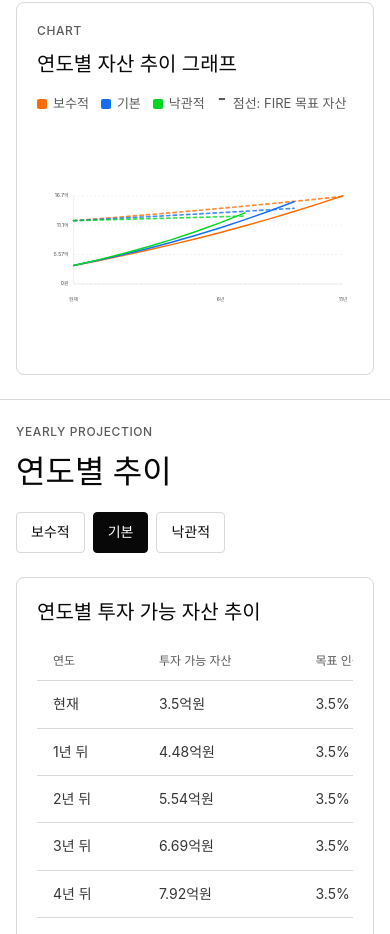
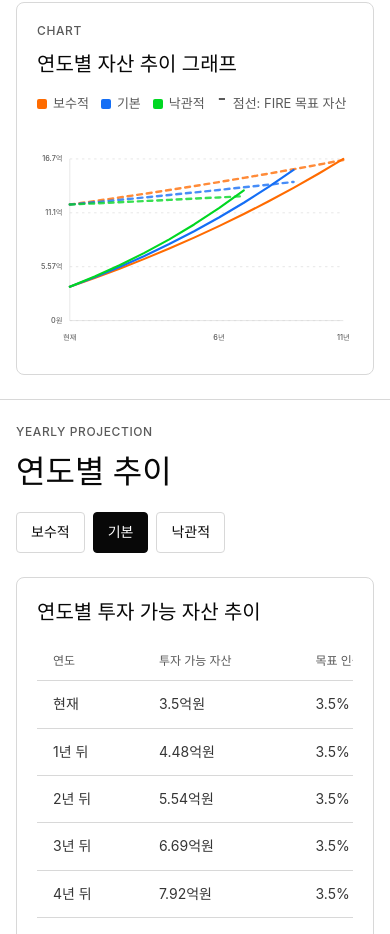
Before and after one commit to heojay/fire-calculator, a React (Vite) app: page / in a window 390 px wide. Shown: the part 3387-4321 px from the top of the page. Built offline with nearby package versions, Linux system fonts and the light colour scheme.

Commit message:
자동 인출률 시나리오 기준 수정

```diff
--- a/src/App.tsx
+++ b/src/App.tsx
@@ -1,4 +1,4 @@
-import { useId, useMemo, useState } from "react";
+import { useEffect, useId, useMemo, useState } from "react";
 import type { ReactNode } from "react";
 import {
   FIRE_PRESETS,
@@ -271,10 +271,13 @@ function ScenarioGrid({ scenarios }: { scenarios: FireScenarioResult[] }) {
 }
 
 function AssetChart({ scenarios }: { scenarios: FireScenarioResult[] }) {
+  const isMobile = useMediaQuery("(max-width: 767px)");
   const allRows = scenarios.flatMap((scenario) => scenario.projections);
-  const width = 760;
-  const height = 280;
-  const padding = { top: 24, right: 24, bottom: 44, left: 88 };
+  const width = isMobile ? 520 : 760;
+  const height = isMobile ? 320 : 280;
+  const padding = isMobile
+    ? { top: 20, right: 16, bottom: 34, left: 54 }
+    : { top: 24, right: 24, bottom: 44, left: 88 };
   const values = [
     ...allRows.map((row) => row.investableAssets),
     ...allRows.map((row) => row.fireTargetAssets),
@@ -379,6 +382,28 @@ function AssetChart({ scenarios }: { scenarios: FireScenarioResult[] }) {
       </svg>
     </article>
   );
+}
+
+function useMediaQuery(query: string): boolean {
+  const [matches, setMatches] = useState(() => {
+    if (typeof window === "undefined") {
+      return false;
+    }
+
+    return window.matchMedia(query).matches;
+  });
+
+  useEffect(() => {
+    const mediaQueryList = window.matchMedia(query);
+
+    const updateMatches = () => setMatches(mediaQueryList.matches);
+    updateMatches();
+
+    mediaQueryList.addEventListener("change", updateMatches);
+    return () => mediaQueryList.removeEventListener("change", updateMatches);
+  }, [query]);
+
+  return matches;
 }
 
 function ProjectionTable({
--- a/src/fireCalculator.ts
+++ b/src/fireCalculator.ts
@@ -128,13 +128,20 @@ export function calculateFireScenario(
   rawInputs: FireInputs,
   name = "기본",
   description = "입력값 기준",
+  autoWithdrawalBasisInputs?: FireInputs,
 ): FireScenarioResult {
   const inputs = normalizeInputs(rawInputs);
+  const withdrawalBasisInputs = normalizeInputs(autoWithdrawalBasisInputs ?? rawInputs);
   const projections: FireYearProjection[] = [];
   let achievedProjection: FireYearProjection | undefined;
 
   for (let year = 0; year <= MAX_SIMULATION_YEARS; year += 1) {
-    const projection = calculateProjectionForYear(inputs, year, projections[year - 1]);
+    const projection = calculateProjectionForYear(
+      inputs,
+      year,
+      projections[year - 1],
+      withdrawalBasisInputs,
+    );
     projections.push(projection);
 
     if (!achievedProjection && projection.investableAssets >= projection.fireTargetAssets) {
@@ -170,6 +177,7 @@ export function calculateFireScenarios(inputs: FireInputs): FireScenarioResult[]
       },
       scenario.name,
       scenario.description,
+      inputs,
     ),
   );
 }
@@ -194,6 +202,7 @@ function calculateProjectionForYear(
   inputs: FireInputs,
   year: number,
   previousProjection?: FireYearProjection,
+  withdrawalBasisInputs: FireInputs = inputs,
 ): FireYearProjection {
   const annualIncome = inputs.annualIncome * (1 + inputs.incomeGrowthRate) ** year;
   const annualExpenses = inputs.annualExpenses * (1 + inputs.inflationRate) ** year;
@@ -206,7 +215,7 @@ function calculateProjectionForYear(
         savings;
   const targetWithdrawalRate =
     inputs.withdrawalMode === "auto"
-      ? calculateAutoWithdrawalRate(inputs, year)
+      ? calculateAutoWithdrawalRate(withdrawalBasisInputs, year)
       : inputs.targetWithdrawalRate;
   const fireTargetAssets = annualExpenses / targetWithdrawalRate;
 
--- a/src/styles.css
+++ b/src/styles.css
@@ -693,8 +693,9 @@ td {
   }
 
   .field-tooltip {
-    left: auto;
-    right: -12px;
+    left: 0;
+    right: auto;
+    width: min(260px, calc(100vw - 32px));
     transform: translate(0, 4px);
   }
 
```
Also changed, not shown: 1 other file (tests, documents, lock files or other folders).
